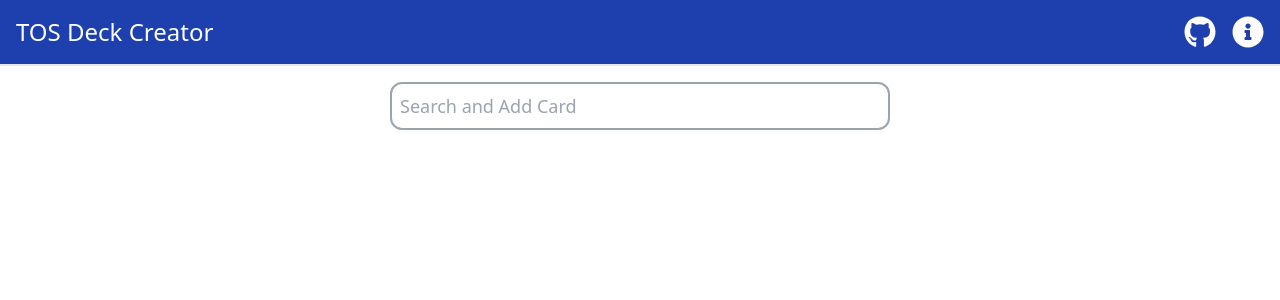
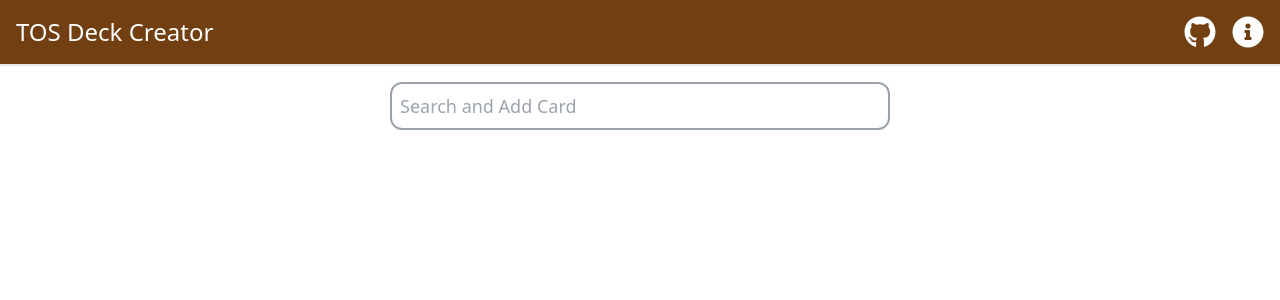
Before and after one commit to HarrisonTCodes/TOS-CG-Deck-Creator, a Next.js app: page / in a window 1280 px wide. Shown: the top 300 px of the page. Built offline with nearby package versions, Linux system fonts and the light colour scheme.

Commit message:
Changed colour scheme from blue to brown

```diff
--- a/app/components/navbar/Navbar.tsx
+++ b/app/components/navbar/Navbar.tsx
@@ -4,7 +4,7 @@ import { FaGithub, FaInfoCircle } from "react-icons/fa";
 
 export default function Navbar() {
     return (
-        <nav className="w-full border-b-2 p-4 flex justify-between items-center z-10 bg-blue-800">
+        <nav className="w-full border-b-2 p-4 flex justify-between items-center z-10 bg-yellow-900">
             <h1 className="text-2xl text-white font-medium">TOS Deck Creator</h1>
             <section className="flex gap-4">
                 <Link href={"https://github.com/HarrisonTCodes"} title="Github">
--- a/app/components/search/Searchbar.tsx
+++ b/app/components/search/Searchbar.tsx
@@ -32,7 +32,7 @@ export default function Searchbar({ label, valueState, setValueState, setMatchin
         <input
             type="text"
             placeholder={label}
-            className="border-2 border-gray-400 focus:border-blue-800 focus:outline-none text-lg rounded-xl w-[90%] max-w-[500px] p-2"
+            className="border-2 border-gray-400 focus:border-amber-700 focus:outline-none text-lg rounded-xl w-[90%] max-w-[500px] p-2"
             onChange={onChange}
             value={valueState}
             onFocus={() => setFocusState(true)}
```
